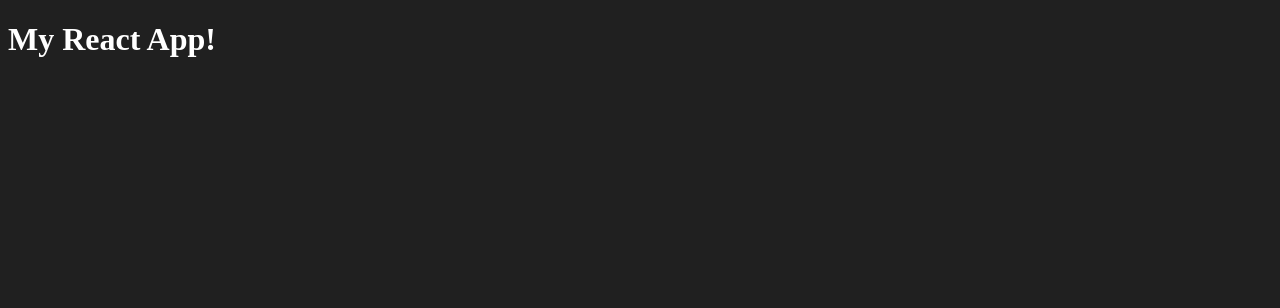
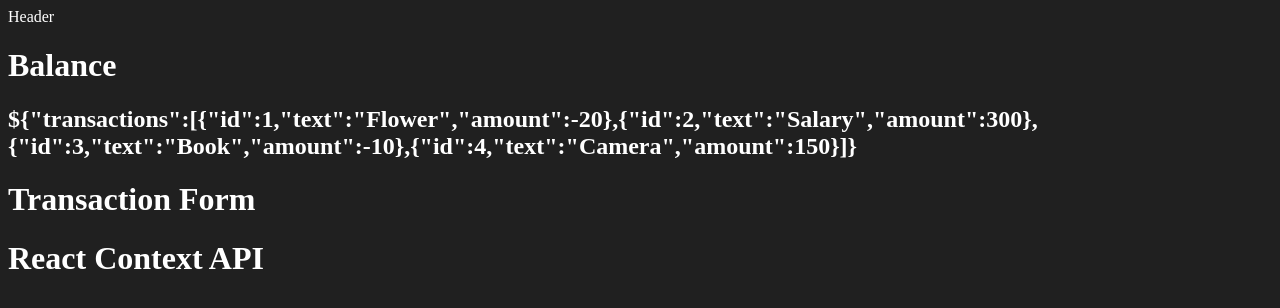
Before and after one commit to Kai-Al/Gastos-React, a React (Vite) app: page / in a window 1280 px wide. Shown: the top 308 px of the page. Built offline with nearby package versions, Linux system fonts and the light colour scheme.

Commit message:
Feat: Create Context.

```diff
--- a/src/App.jsx
+++ b/src/App.jsx
@@ -1,8 +1,18 @@
+import { GlobalProvider } from "./context/GlobalState";
+import Header from "./components/Header";
+import Balance from "./components/Balance";
+import TransactionForm from "./components/TransactionForm";
+
 function App() {
   return (
-    <div className="App">
-      <h1>My React App!</h1>
-    </div>
+    <GlobalProvider>
+      <div className="App">
+        <Header />
+        <Balance />
+        <TransactionForm />
+        <h1>React Context API</h1>
+      </div>
+    </GlobalProvider>
   );
 }
 
--- /dev/null
+++ b/src/components/Balance.jsx
@@ -0,0 +1,15 @@
+import { useGlobalState } from "../context/GlobalState"
+
+function Balance() {
+
+    const  transactions  = useGlobalState();
+
+    return (
+        <div>
+            <h1>Balance</h1>
+            <h2>${JSON.stringify(transactions)}</h2>
+        </div>
+    )
+}
+
+export default Balance
--- /dev/null
+++ b/src/components/Header.jsx
@@ -0,0 +1,5 @@
+export default function Header() {
+  return (
+    <div>Header</div>
+  )
+}
--- /dev/null
+++ b/src/components/TransactionForm.jsx
@@ -0,0 +1,9 @@
+function TransactionForm() {
+  return (
+    <div>
+      <h1>Transaction Form</h1>
+    </div>
+  );
+}
+
+export default TransactionForm;
--- /dev/null
+++ b/src/context/AppReducer.jsx
@@ -0,0 +1,14 @@
+export default (state, action) => {
+  switch (action.type) {
+    case "ADD_TRANSACTION":
+      return {
+        ...state,
+      };
+    case "DELETE_TRANSACTION":
+      return {
+        ...state,
+      };
+    default:
+      return state;
+  }
+};
--- /dev/null
+++ b/src/context/GlobalState.jsx
@@ -0,0 +1,27 @@
+import { createContext, useContext, useReducer } from "react";
+import AppReducer from "./AppReducer";
+
+export const Context = createContext();
+
+const initialState = {
+  transactions: [
+    { id: 1, text: "Flower", amount: -20 },
+    { id: 2, text: "Salary", amount: 300 },
+    { id: 3, text: "Book", amount: -10 },
+    { id: 4, text: "Camera", amount: 150 },
+  ],
+};
+
+export const useGlobalState = () => {
+  return useContext(Context);
+};
+
+export const GlobalProvider = ({ children }) => {
+  const [state, dispatch] = useReducer(AppReducer, initialState);
+
+  return (
+    <Context.Provider value={{transactions: state.transactions}}>
+      {children}
+    </Context.Provider>
+  );
+};
```
